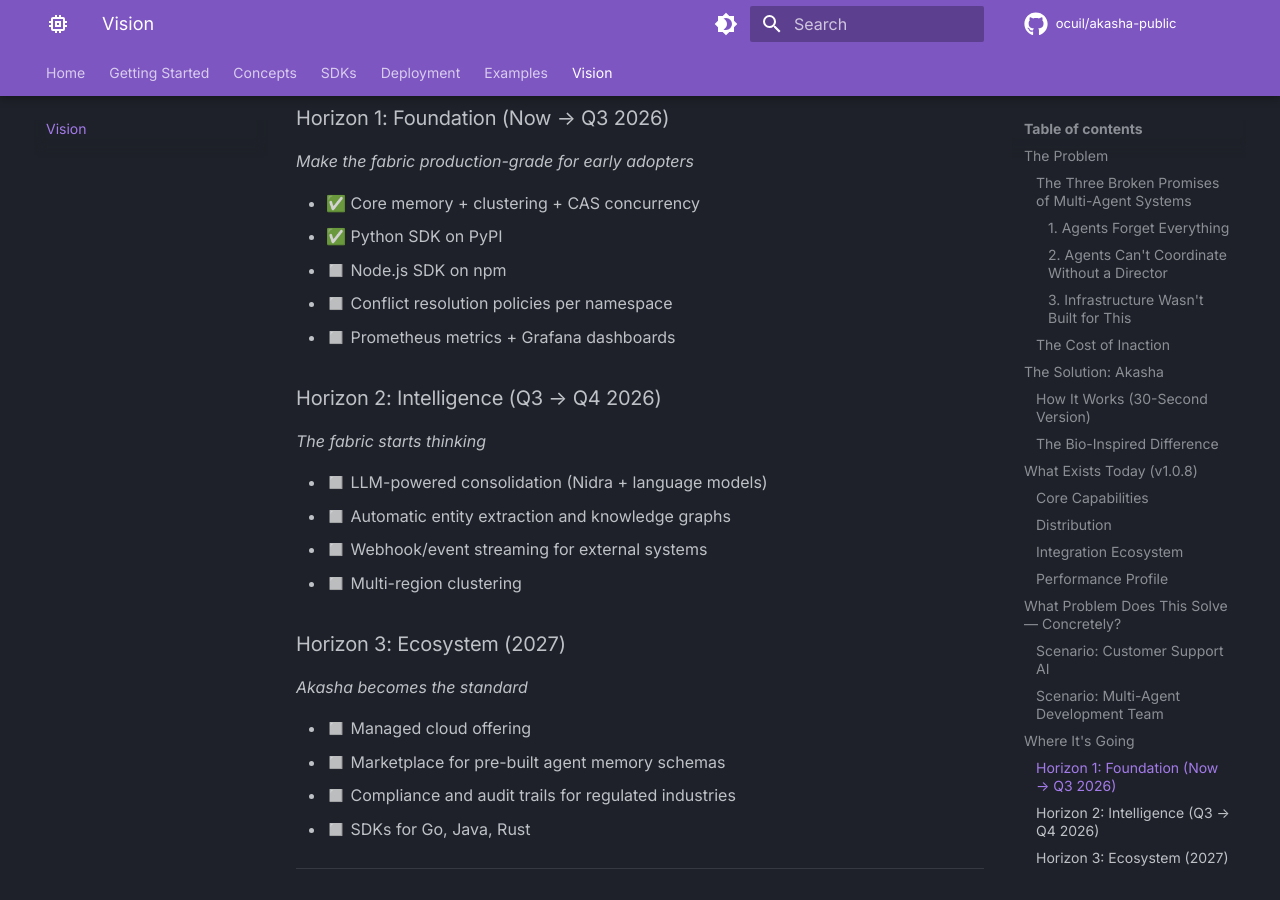
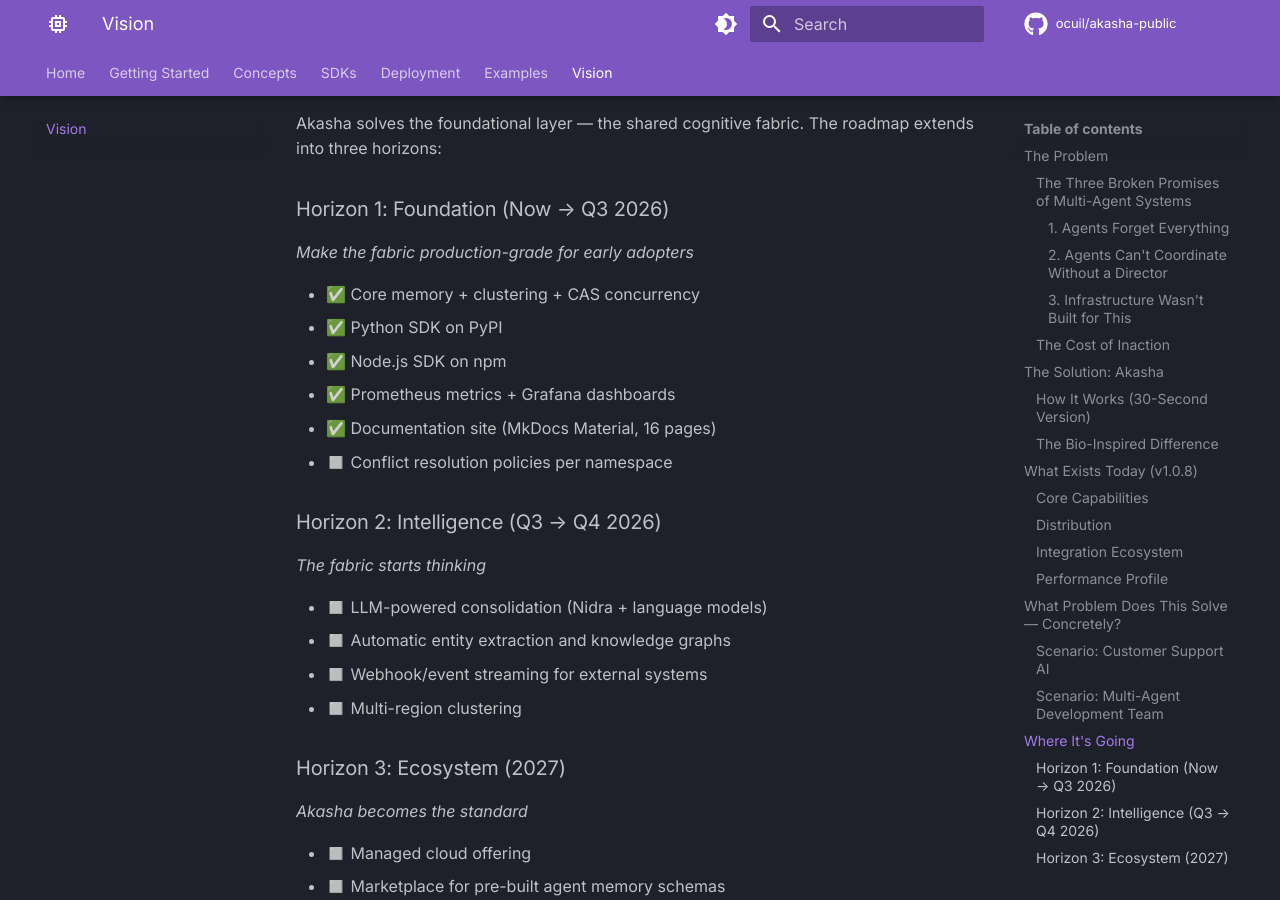
Before and after one commit to ocuil/akasha-public, an MkDocs documentation site: the page built from docs/vision.md, in a window 1280 px wide and 900 px high, scrolled down 5567 px. Built offline with MkDocs 1.6.1 and Material for MkDocs 9.7.7, drawn with Linux system fonts in a browser that asks for light colours; comment, search, counter and statistics services are not loaded; some of the changed text lies outside the part shown.

Commit message:
docs: sync vision with completed milestones

```diff
--- a/docs/vision.md
+++ b/docs/vision.md
@@ -101,7 +101,9 @@ Akasha is not a roadmap. It is production software, running today.
 |---------|------|
 | **Docker Hub** | `docker pull alejandrosl/akasha` |
 | **Python SDK** | `pip install akasha-client` |
+| **Node.js SDK** | `npm install akasha-memory` |
 | **GitHub** | [github.com/ocuil/akasha-public](https://github.com/ocuil/akasha-public) |
+| **Documentation** | [ocuil.github.io/akasha-public](https://ocuil.github.io/akasha-public/) |
 | **Binary releases** | Linux x86_64 + macOS Intel |
 
 ### Integration Ecosystem
@@ -175,9 +177,10 @@ Akasha solves the foundational layer — the shared cognitive fabric. The roadma
 
 - ✅ Core memory + clustering + CAS concurrency
 - ✅ Python SDK on PyPI
-- ◻️ Node.js SDK on npm
+- ✅ Node.js SDK on npm
+- ✅ Prometheus metrics + Grafana dashboards
+- ✅ Documentation site (MkDocs Material, 16 pages)
 - ◻️ Conflict resolution policies per namespace
-- ◻️ Prometheus metrics + Grafana dashboards
 
 ### Horizon 2: Intelligence (Q3 → Q4 2026)
 *The fabric starts thinking*
```
